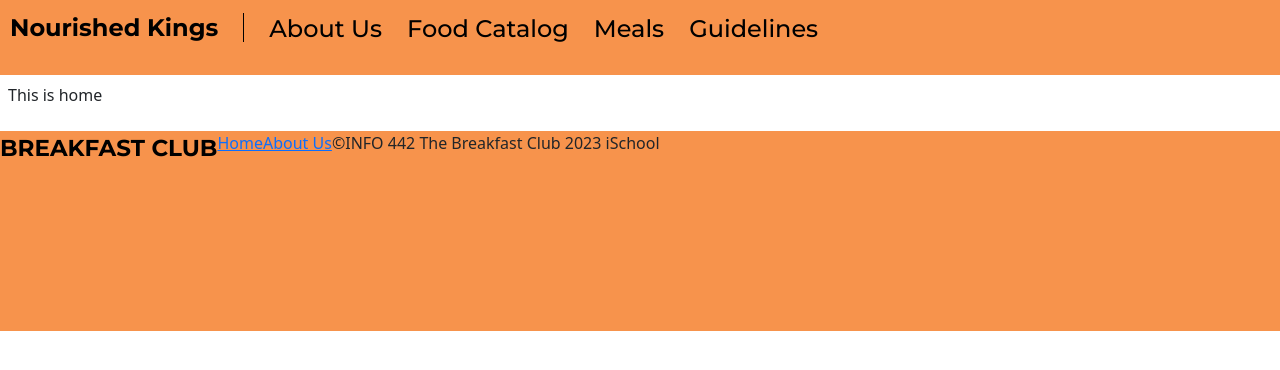
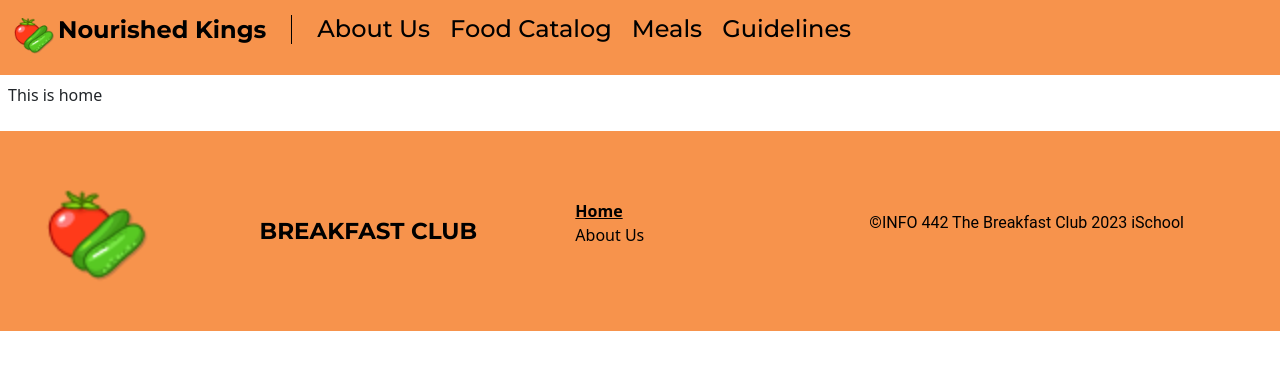
Before and after one commit to UW-INFO442-SP23/breakfast-club, a React (Create React App) app: page / in a window 1280 px wide. Shown: the top 370 px of the page. Built offline with nearby package versions, Linux system fonts and the light colour scheme; the HTML template or start-up script is replaced by a standard one.

Commit message:
header and footer styling complete for now

```diff
--- a/public/index.html
+++ b/public/index.html
@@ -12,7 +12,7 @@
     <title>React App</title>
     <link rel="preconnect" href="https://fonts.googleapis.com">
     <link rel="preconnect" href="https://fonts.gstatic.com" crossorigin>
-    <link href="https://fonts.googleapis.com/css2?family=Montserrat:wght@500;700&family=Nunito+Sans:wght@300&family=Raleway:wght@300&display=swap" rel="stylesheet">
+    <link href="https://fonts.googleapis.com/css2?family=Montserrat:wght@100;500;700&family=Nunito+Sans:wght@300&family=Raleway:wght@300&display=swap" rel="stylesheet">
     <link href="https://cdn.jsdelivr.net/npm/bootstrap@5.3.0-alpha3/dist/css/bootstrap.min.css" rel="stylesheet" integrity="sha384-KK94CHFLLe+nY2dmCWGMq91rCGa5gtU4mk92HdvYe+M/SXH301p5ILy+dN9+nJOZ" crossorigin="anonymous">
   </head>
   <body>
--- a/src/components/footer.js
+++ b/src/components/footer.js
@@ -1,16 +1,18 @@
 import React from 'react';
-import { Link } from 'react-router-dom';
+import { Link, NavLink } from 'react-router-dom';
 
 export default function Footer(){
     return(
-        <div class="footer">
-            <div><image class="logo"/></div>
-            <div class="title">BREAKFAST CLUB</div>
-            <div class="footerLinks">
-                <Link to="/Home">Home</Link>
-                <Link to="/About">About Us</Link>
+        <div className="footer row">
+            <div className="col-2 imgDiv"><img className="logo" src="img/Icon_vegetables.png" alt="Tomato and cucumber logo"/></div>
+            <div className="title col-3">BREAKFAST CLUB</div>
+            <div className="footerLinks col-3">
+                <ul className="footerList">
+                    <li><NavLink to="/" >Home</NavLink></li>
+                    <li><NavLink to="/About" activeClassName="active">About Us</NavLink></li>
+                </ul>
             </div>
-            <div>
+            <div className="col-4 projectInfo">
                 <p>&copy;INFO 442 The Breakfast Club 2023 iSchool</p>
             </div>
         </div>
--- a/src/components/navbar.js
+++ b/src/components/navbar.js
@@ -6,7 +6,8 @@ export default function Navbar() {
   return (
     <div className="navbar-container">
       <div className="topNav">
-        <Link to="/" class="site-title">Nourished Kings</Link>
+      <img src="img/Icon_vegetables.png" alt="tomato and cucumber logo"></img>
+        <Link to="/" className="site-title">Nourished Kings</Link>
       </div>
       <nav className="nav">
         <ul>
--- a/src/index.css
+++ b/src/index.css
@@ -8,7 +8,11 @@
   }
    .topNav {
     margin-right: 25px;
+  }
 
+  .topNav img {
+    height: 3rem;
+    width: rem;
   }
 
    .site-title {
@@ -25,9 +29,10 @@
     list-style: none;
     display: flex;
     padding: 0;
+
   }
    .nav li {
-    margin-right: 25px;
+    margin-right: 20px;
     font-size: 24px;
   }
    .nav a {
@@ -51,6 +56,49 @@
   font-weight: bold;
   font-size: 23px;
   color: black;
+  text-align: center;
+  margin: auto;
 }
 
+.imgDiv {
+  display: flex;
+  justify-content: center;
+}
+
+.logo {
+  height: 120px;
+  width: 120px;
+  margin: auto;
+}
+
+.footerLinks ul {
+  list-style: none;
+}
+
+.footerLinks {
+  margin: auto;
+}
+.footerList li a{
+  text-decoration: none;
+  color: black;
+}
+
+.footerList li a.active {
+  text-decoration: underline;
+  font-weight: bold;
+}
+
+.projectInfo {
+  font-family: 'roboto';
+  color: black;
+  margin: auto;
+}
+
+.projectInfo p {
+  color: black;
+  bottom: 0px;
+  right: 0px;
+}
+
+
 /* 404 Page */
--- a/src/pages/home.js
+++ b/src/pages/home.js
@@ -2,7 +2,7 @@ import React from 'react';
 export default function Home(props) {
     return(
         <div>
-            <p class="mx-auto p-2">This is home</p>
+            <p className="mx-auto p-2">This is home</p>
         </div>
     );
 }
```
Also changed, not shown: public/img/Icon_vegetables.png (added).
